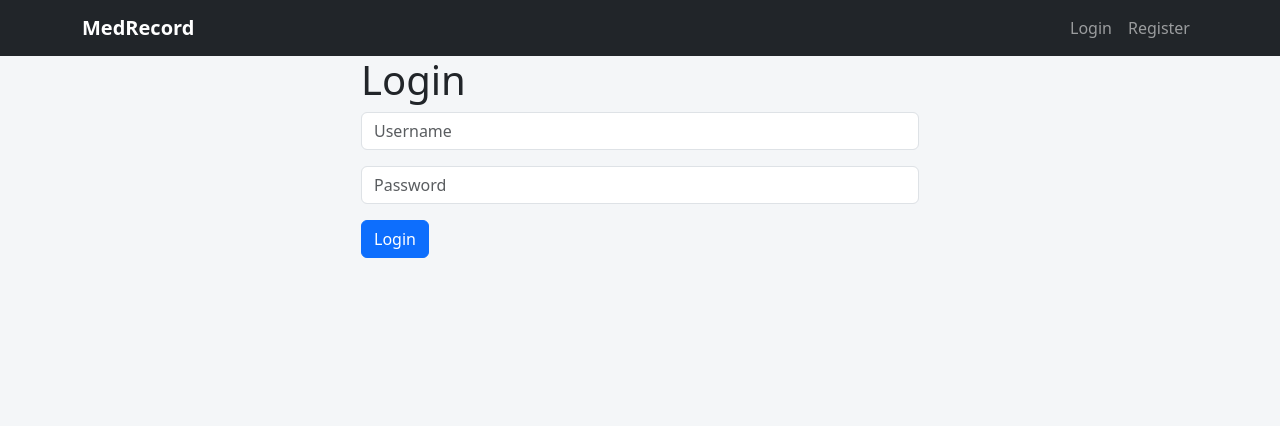
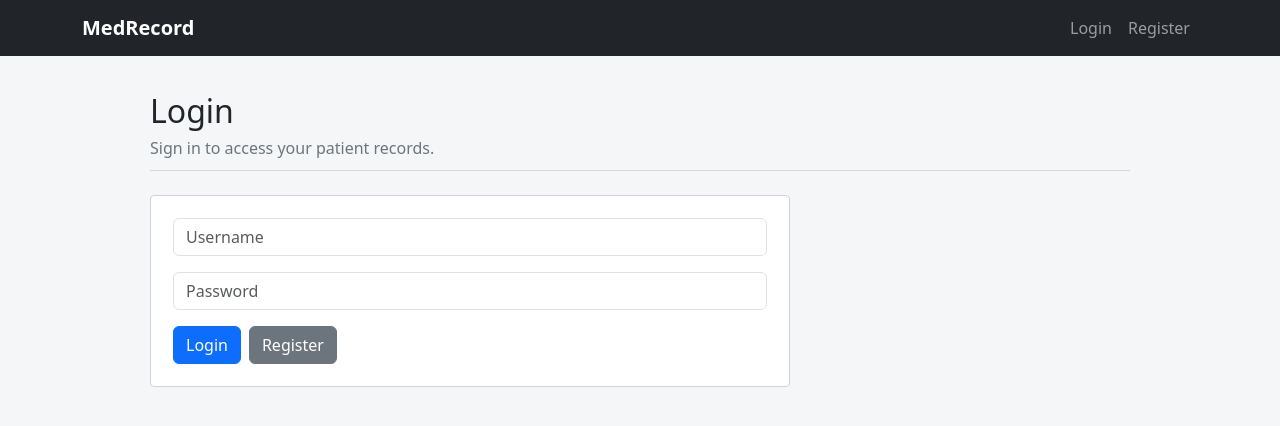
Before and after one commit to enrique28-ai/Medrecord, a Django app: page /signin/ in a window 1280 px wide. Shown: the top 426 px of the page. Run offline with Django 5.2, Linux system fonts and the light colour scheme.

Commit message:
style: clean up sign in form

```diff
--- a/medregister/templates/signin.html
+++ b/medregister/templates/signin.html
@@ -1,22 +1,30 @@
 {% extends 'base.html' %}
 {% block content %}
-<div class="col-md-6 offset-md-3">
+<div class="page-shell">
+  <div class="page-title">
     <h1>Login</h1>
+    <p>Sign in to access your patient records.</p>
+  </div>
+
+  <div class="legacy-panel form-section">
     <form method="post" action="{% url 'signin' %}">
       {% csrf_token %}
       {% if form.errors %}
         <div class="alert alert-warning alert-dismissible fade show" role="alert">
           {% for field in form %}
-                    {% if field.errors %}
-                        {{ field.errors }}
-                    {% endif %}
+            {% if field.errors %}{{ field.errors }}{% endif %}
           {% endfor %}
           <button type="button" class="btn-close" data-bs-dismiss="alert" aria-label="Close"></button>
         </div>
       {% endif %}
+
       {{ form.as_p }}
+
+      <div class="action-row">
         <button type="submit" class="btn btn-primary">Login</button>
+        <a class="btn btn-secondary" href="{% url 'signup' %}">Register</a>
+      </div>
     </form>
   </div>
-
+</div>
 {% endblock %}
```
Lines whose indentation alone changed are shown as unchanged.
